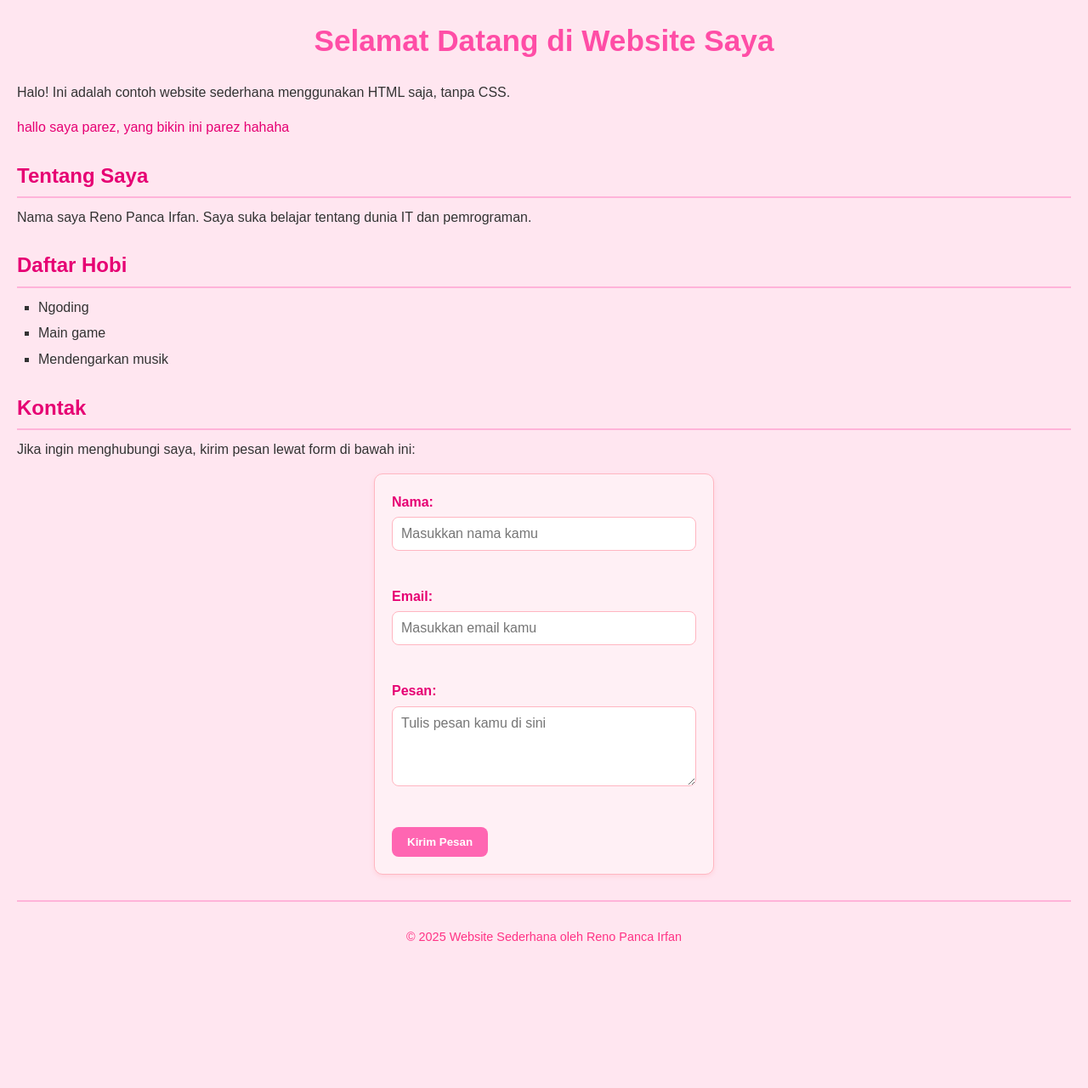
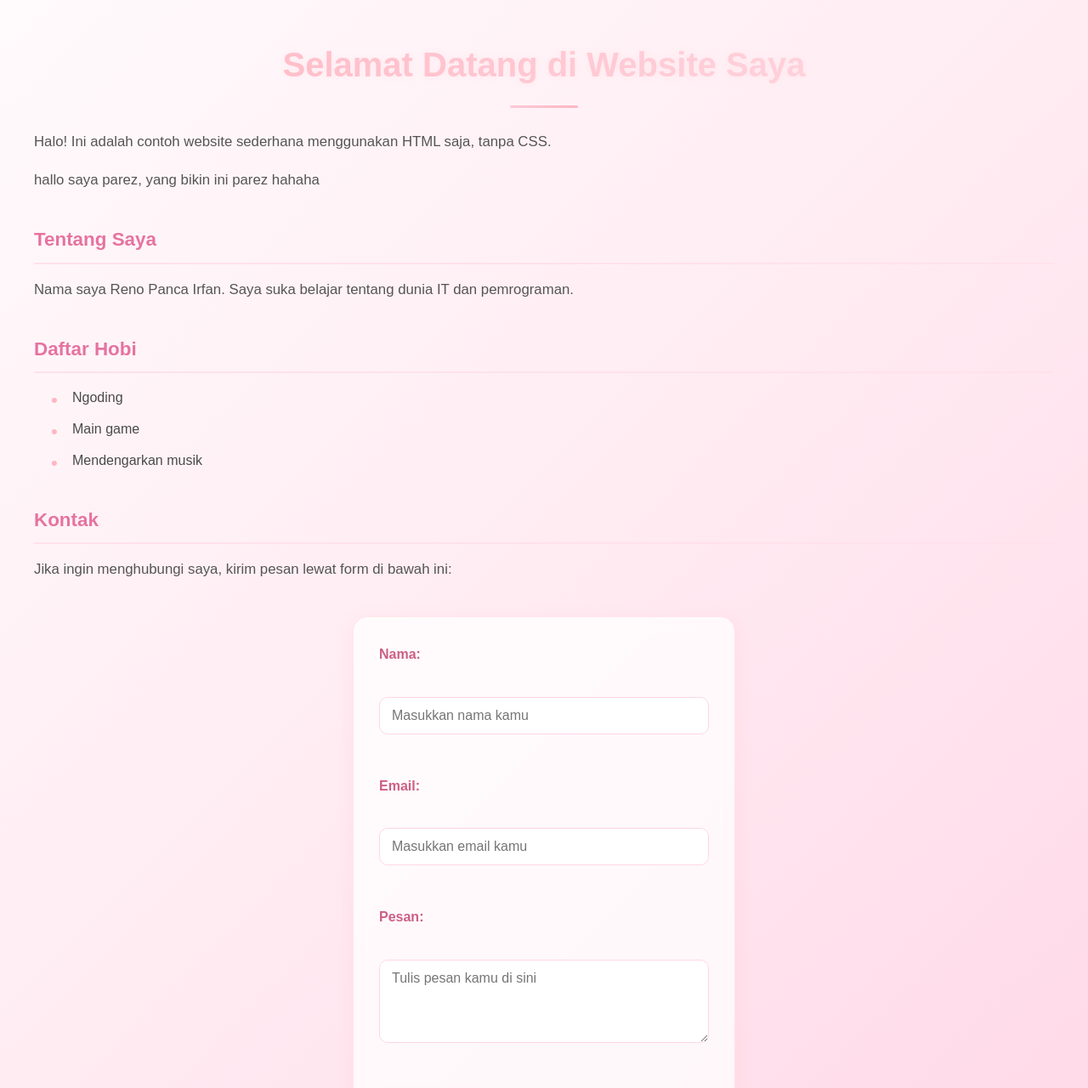
Before and after one commit to MuhammadRahel/robot, a plain HTML site: page index.html in a window 1280 px wide. Shown: the top 1280 px of the page at 85% size. Before the commit the page ends 1149 px from the top, so only its background shows below. Drawn offline with Linux system fonts and the light colour scheme.

Commit message:
menambahkan css terbaru

```diff
--- a/style.css
+++ b/style.css
@@ -1,4 +1,4 @@
-/* Reset dasar agar tampilan seragam di semua browser */
+/* 🌸 Reset dan font dasar */
 * {
   margin: 0;
   padding: 0;
@@ -6,114 +6,181 @@
   font-family: "Poppins", sans-serif;
 }
 
-
-.kolorparez{
-  color: #e60073;
+/* 💕 Body dengan gradasi lembut soft pink & putih */
+body {
+  background: linear-gradient(135deg, #fffafc 0%, #ffeef4 40%, #ffd6e6 100%);
+  background-size: cover;
+  color: #4a4a4a;
+  padding: 40px;
+  line-height: 1.8;
+  min-height: 100vh;
+  animation: fadeIn 1.2s ease-in-out;
 }
 
-/* Warna latar belakang lembut */
-body {
-  background-color: #ffe6f0;
-  color: #333;
-  padding: 20px;
-  line-height: 1.6;
+/* 🌷 Heading Utama */
+h1 {
+  text-align: center;
+  font-size: 2.5em;
+  margin-bottom: 25px;
+  font-weight: 700;
+  background: linear-gradient(90deg, #ffb6c1, #ffdde6);
+  -webkit-background-clip: text;
+  -webkit-text-fill-color: transparent;
+  text-shadow: 0 0 10px rgba(255, 192, 203, 0.2);
+  animation: slideDown 1s ease-out;
 }
 
-/* Heading utama */
-h1 {
-  color: #ff4da6;
-  text-align: center;
-  margin-bottom: 20px;
-  font-size: 2.2em;
+h1::after {
+  content: "";
+  display: block;
+  width: 80px;
+  height: 3px;
+  background: linear-gradient(90deg, #ffc9d9, #ffb6c1);
+  margin: 12px auto 0;
+  border-radius: 2px;
 }
 
-/* Subjudul */
+/* 🌸 Subjudul */
 h2 {
-  color: #e60073;
-  border-bottom: 2px solid #ffb3d9;
-  margin-top: 25px;
-  margin-bottom: 10px;
-  padding-bottom: 5px;
+  color: #e6739f;
+  font-weight: 600;
+  border-bottom: 2px solid #ffe1ec;
+  margin-top: 35px;
+  margin-bottom: 15px;
+  padding-bottom: 6px;
+  font-size: 1.4em;
+  transition: all 0.3s ease;
 }
 
-/* Paragraf */
+h2:hover {
+  color: #ff99b9;
+}
+
+/* 💖 Paragraf */
 p {
   margin-bottom: 15px;
-  font-size: 1em;
+  font-size: 1.05em;
+  color: #555;
 }
 
-/* Daftar */
+/* 🌷 List */
 ul {
-  list-style-type: square;
-  padding-left: 25px;
-  margin-bottom: 15px;
+  list-style: none;
+  padding-left: 20px;
 }
 
 ul li {
-  margin-bottom: 5px;
+  position: relative;
+  margin-bottom: 8px;
+  padding-left: 25px;
 }
 
-/* Formulir */
-form {
-  background-color: #fff0f5;
-  border: 1px solid #ffb6c1;
-  padding: 20px;
-  border-radius: 10px;
-  max-width: 400px;
-  margin: 0 auto;
-  box-shadow: 0 2px 5px rgba(255, 182, 193, 0.4);
+ul li::before {
+  content: "•";
+  color: #ffb6c1;
+  font-size: 1.4em;
+  position: absolute;
+  left: 0;
+  top: -3px;
 }
 
-label {
-  color: #e60073;
-  font-weight: 600;
+/* 💎 Form dengan nuansa soft dan transparan */
+form {
+  background: rgba(255, 255, 255, 0.75);
+  border: 1px solid rgba(255, 182, 193, 0.3);
+  padding: 30px;
+  border-radius: 18px;
+  max-width: 450px;
+  margin: 40px auto;
+  box-shadow: 0 6px 20px rgba(255, 192, 203, 0.3);
+  backdrop-filter: blur(10px);
+  transition: all 0.4s ease;
+  animation: fadeUp 1.3s ease;
 }
 
-input, textarea {
-  width: 100%;
-  padding: 10px;
-  margin-top: 5px;
-  margin-bottom: 15px;
-  border: 1px solid #ffb6c1;
-  border-radius: 8px;
-  background-color: #fff;
-  font-size: 1em;
-  transition: 0.3s ease;
+form:hover {
+  transform: translateY(-4px);
+  box-shadow: 0 10px 30px rgba(255, 182, 193, 0.4);
 }
 
-input:focus, textarea:focus {
-  outline: none;
-  border-color: #ff66b2;
-  box-shadow: 0 0 5px rgba(255, 105, 180, 0.5);
+/* 💕 Label dan Input */
+label {
+  color: #cc5f85;
+  font-weight: 600;
+  display: block;
+  margin-bottom: 6px;
 }
 
-/* Tombol kirim */
+input,
+textarea {
+  width: 100%;
+  padding: 12px 14px;
+  margin-bottom: 18px;
+  border: 1px solid #ffd6e6;
+  border-radius: 10px;
+  background-color: rgba(255, 255, 255, 0.9);
+  font-size: 1em;
+  transition: all 0.3s ease;
+}
+
+input:focus,
+textarea:focus {
+  outline: none;
+  border-color: #ffb6c1;
+  box-shadow: 0 0 8px rgba(255, 192, 203, 0.5);
+  background-color: #fff;
+}
+
+/* 🌸 Tombol lembut */
 button {
-  background-color: #ff66b2;
-  color: white;
+  background: linear-gradient(135deg, #ffdde6, #ffc2d6);
+  color: #883b56;
   border: none;
-  padding: 10px 18px;
-  border-radius: 8px;
+  padding: 12px 20px;
+  border-radius: 10px;
   cursor: pointer;
   font-weight: 600;
-  transition: background-color 0.3s ease, transform 0.2s ease;
+  font-size: 1em;
+  transition: all 0.3s ease;
+  box-shadow: 0 4px 10px rgba(255, 182, 193, 0.3);
 }
 
 button:hover {
-  background-color: #ff3385;
+  background: linear-gradient(135deg, #ffc9d9, #ffdce9);
   transform: scale(1.05);
+  box-shadow: 0 6px 15px rgba(255, 192, 203, 0.4);
 }
 
-/* Garis pemisah */
+/* 💗 Garis Pemisah */
 hr {
   border: none;
-  border-top: 2px solid #ffb3d9;
-  margin: 30px 0;
+  border-top: 2px solid #ffe1ec;
+  margin: 40px auto;
+  width: 80%;
+  opacity: 0.8;
 }
 
-/* Footer */
+/* 🌺 Footer */
 footer {
   text-align: center;
-  color: #ff3385;
+  color: #cc5f85;
   font-size: 0.9em;
+  margin-top: 50px;
+  animation: fadeIn 1.5s ease;
 }
+
+/* ✨ Animasi */
+@keyframes fadeIn {
+  from { opacity: 0; }
+  to { opacity: 1; }
+}
+
+@keyframes fadeUp {
+  from { opacity: 0; transform: translateY(25px); }
+  to { opacity: 1; transform: translateY(0); }
+}
+
+@keyframes slideDown {
+  from { opacity: 0; transform: translateY(-20px); }
+  to { opacity: 1; transform: translateY(0); }
+}
```
